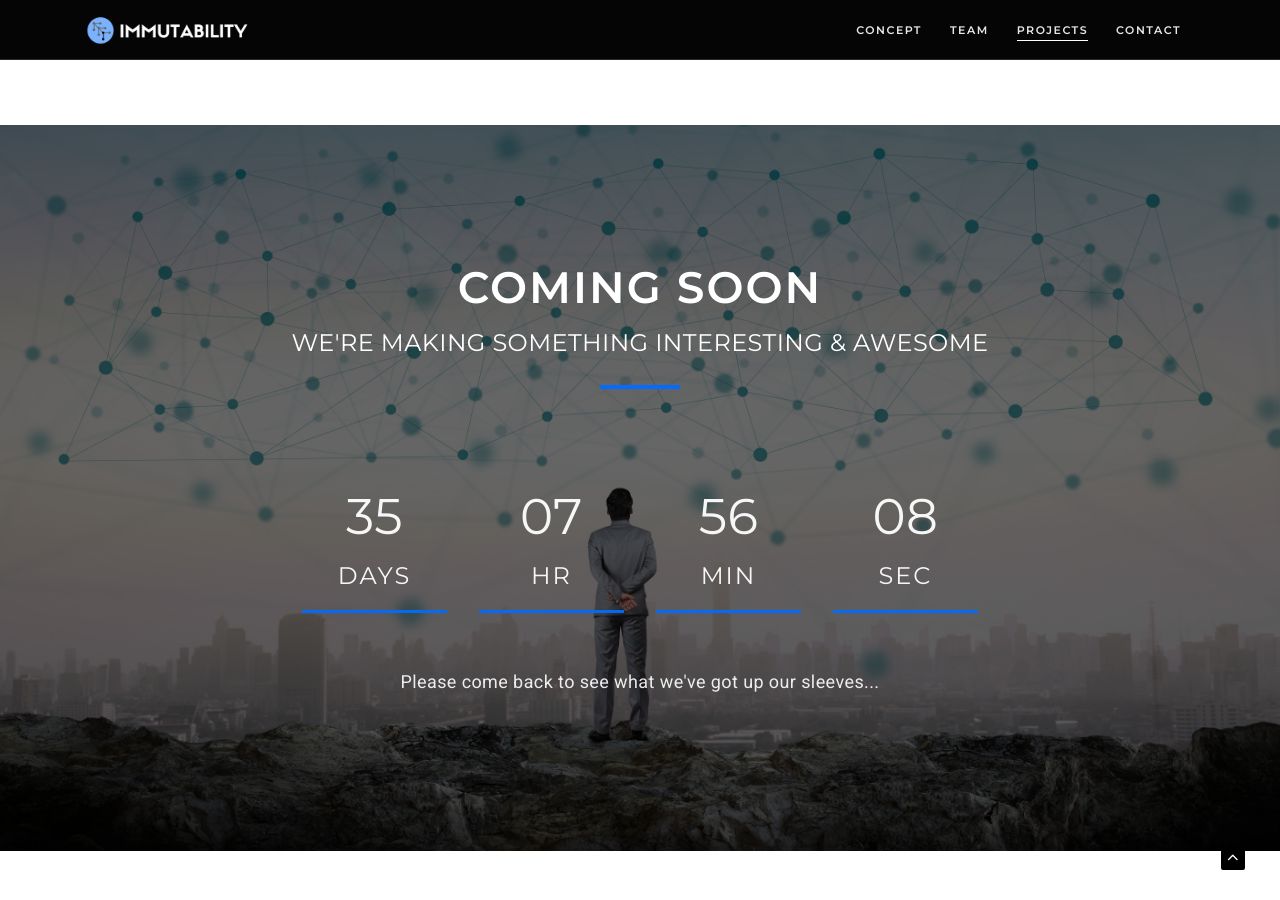
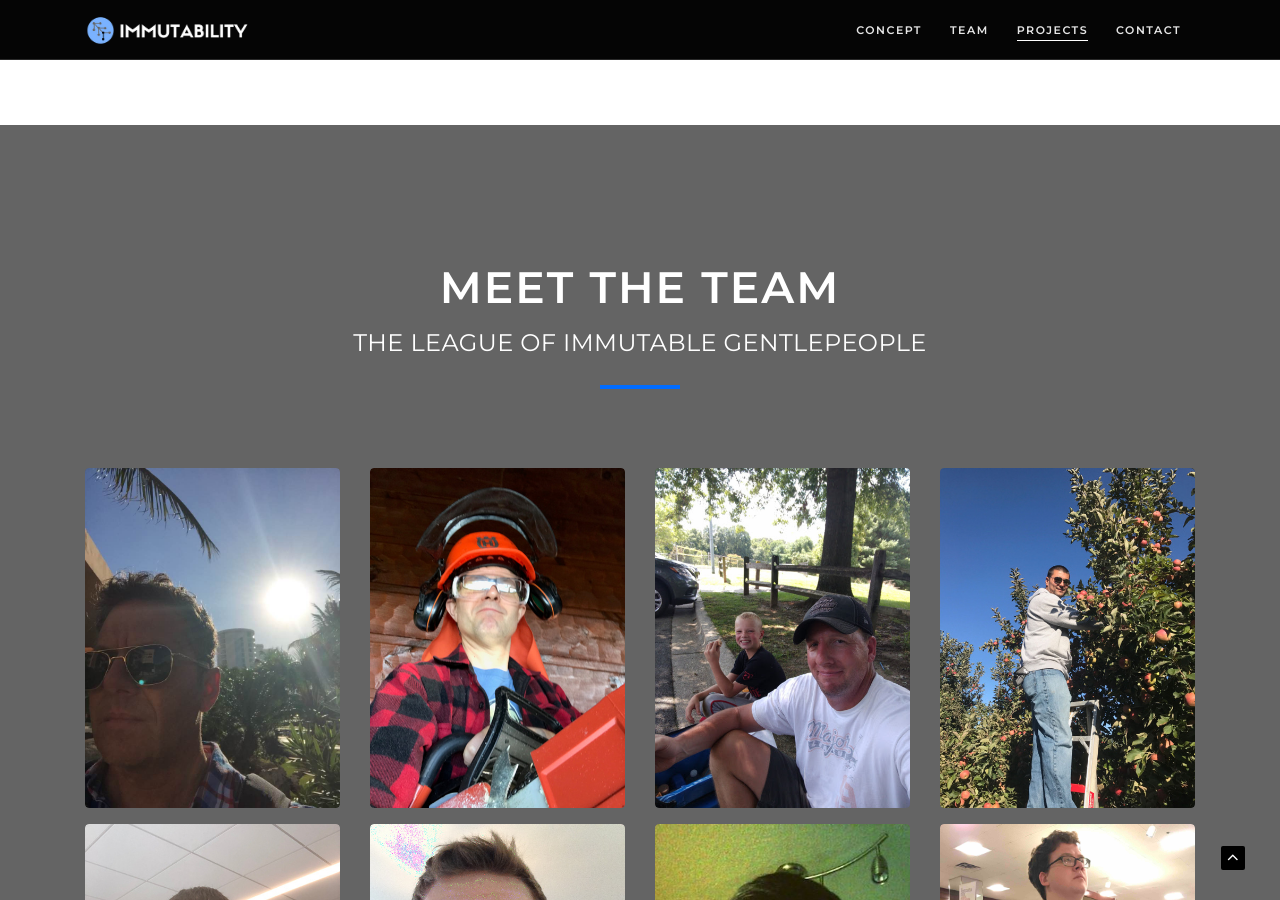
Before and after one commit to immutability-io/immutability-io.github.io, a Jekyll site: the page index.html, which Jekyll copies as it is, in a window 1280 px wide and 900 px high, scrolled down 9927 px. Built offline with Jekyll 4.4.1, drawn with Linux system fonts in a browser that asks for light colours.

Commit message:
remove coming soon - its not coming

```diff
--- a/index.html
+++ b/index.html
@@ -563,45 +563,13 @@
         </section>
         <!-- //Section - History End -->
 
-        <!-- Section - Coming Soon Start -->
-        <section id="coming-soon" class="bg-cover bg-gray bg-overlay-black-6">
-            <div class="container">
-                <div class="row justify-content-center pb-5">
-                    <div class="col-lg-9 pb-lg-4 text-center text-white">
-                        <h3 class="font-alt font-w-600 letter-spacing-2 text-uppercase title-xs-small title-extra-large-2">Coming Soon</h3>
-                        <p class="font-alt mb-0 mt-3 text-xs-large text-uppercase title-medium">We're making something interesting & awesome</p>
-                        <span class="bg-base-color d-inline-block mt-4 sep-line-thick-long"></span>
-                    </div>
-                    <!-- //.col-lg-9 -->
-                </div>
-                <!-- //.row -->
-
-                <div class="row justify-content-center text-center">
-                    <div id="clock" data-until-date="2020/05/25" class="clock"></div>
-                </div>
-                <!-- //.row -->
-
-                <div class="row justify-content-center mt-5">
-                    <div class="col-lg-9 text-center">
-                        <p class="opacity-9 text-extra-large text-white">Please come back to see what we've got up our sleeves...</p>
-                    </div>
-                    <!-- //.col-lg-9 -->
-                </div>
-                <!-- //.row -->
-            </div>
-            <!-- //.container -->
-        </section>
-        <!-- //Section - Coming Soon End -->
-
-
-
         <!-- Section - Team Start -->
-        <section id="team" class="bg-white">
+        <section id="team" class="bg-cover bg-gray bg-overlay-black-6">
             <div class="container">
                 <div class="row justify-content-center pb-5">
                     <div class="col-lg-9 pb-lg-4 text-center">
-                        <h3 class="font-alt font-w-600 letter-spacing-2 text-uppercase title-xs-small title-extra-large-2">Meet The Team</h3>
-                        <p class="font-alt mb-0 mt-3 text-xs-large text-uppercase title-medium">The League of Immutable Gentlepeople</p>
+                        <h3 class="font-alt font-w-600 letter-spacing-2 text-white text-uppercase title-xs-small title-extra-large-2">Meet The Team</h3>
+                        <p class="font-alt mb-0 mt-3 text-xs-large text-white text-uppercase title-medium">The League of Immutable Gentlepeople</p>
                         <span class="bg-base-color d-inline-block mt-4 sep-line-thick-long"></span>
                     </div>
                     <!-- //.col-lg-9 -->
```
